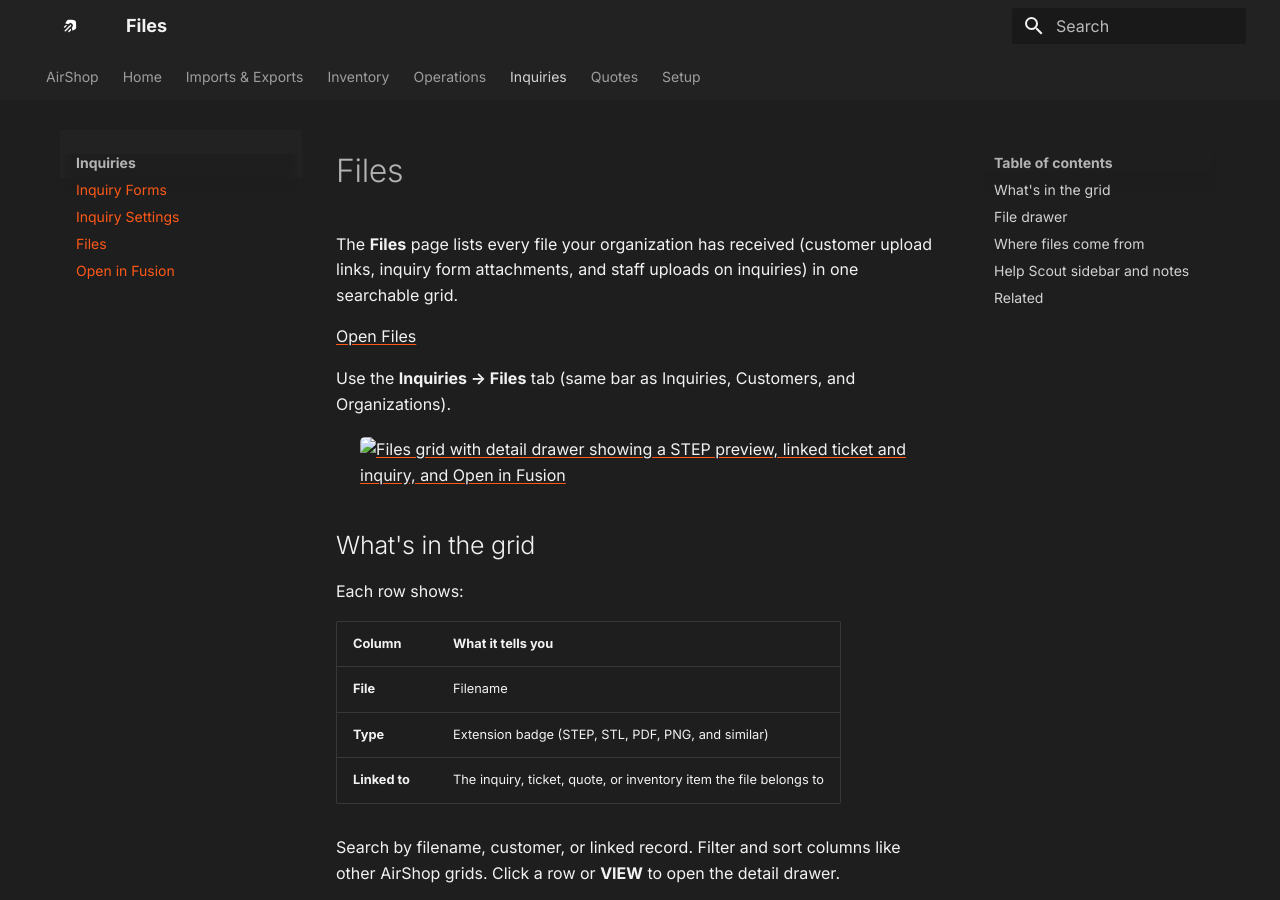
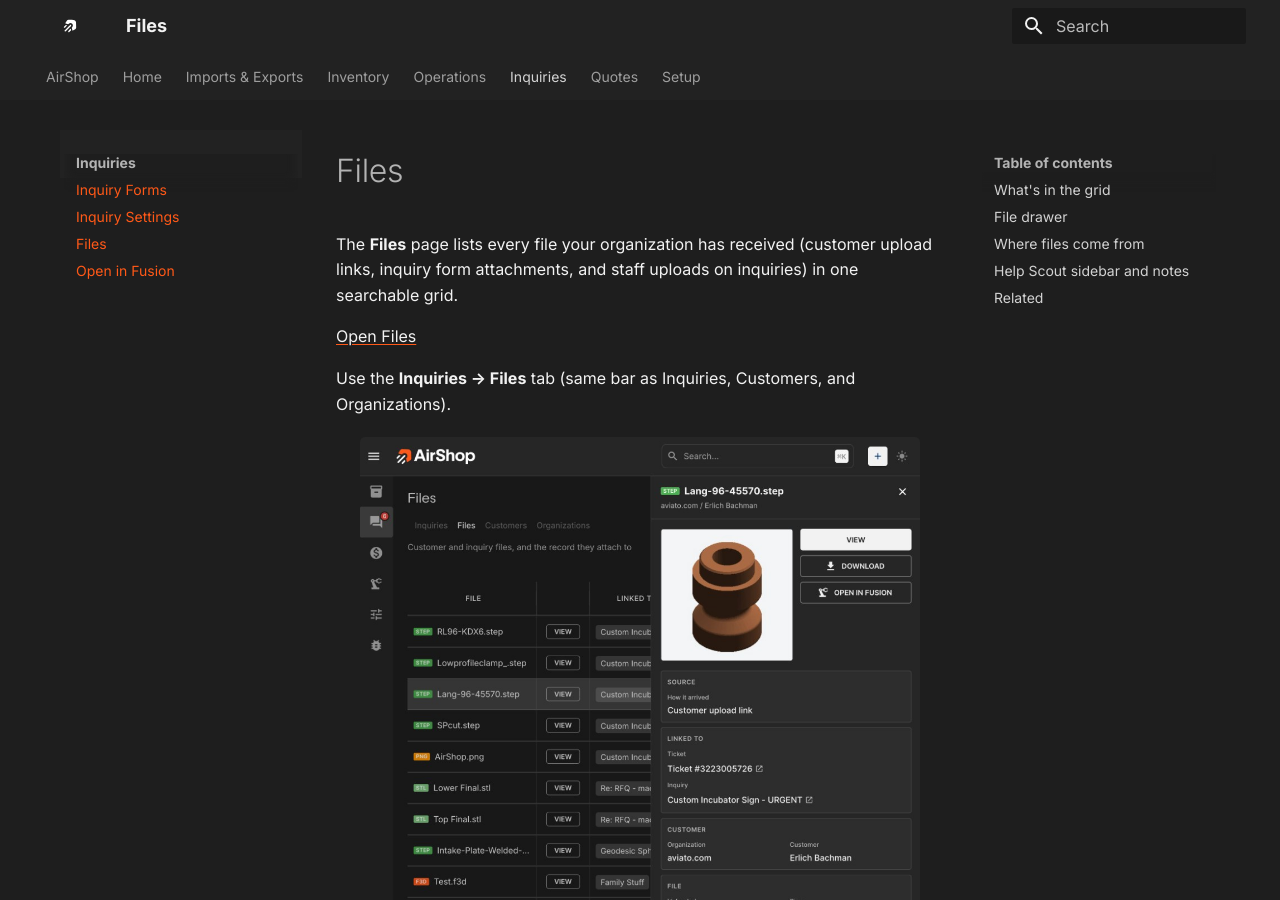
Before and after one commit to jbrewlet/airshop-docs, an MkDocs documentation site: the page built from docs/guides/files.md, in a window 1280 px wide and 900 px high. Built offline with MkDocs 1.6.1 and Material for MkDocs 9.7.7, drawn with Linux system fonts in a browser that asks for light colours; plug-ins that fetch from the network failed and are left out.

Commit message:
Fix Files guide image path so MkDocs --strict can deploy.
guides/files.md resolved assets/ to guides/assets/, which aborted GitHub Pages.

```diff
--- a/docs/guides/files.md
+++ b/docs/guides/files.md
@@ -12,7 +12,7 @@
 
 Use the **Inquiries → Files** tab (same bar as Inquiries, Customers, and Organizations).
 
-![Files grid with detail drawer showing a STEP preview, linked ticket and inquiry, and Open in Fusion](assets/files-drawer.png){ .screenshot }
+![Files grid with detail drawer showing a STEP preview, linked ticket and inquiry, and Open in Fusion](../assets/files-drawer.png){ .screenshot }
 
 ## What's in the grid
 
```
